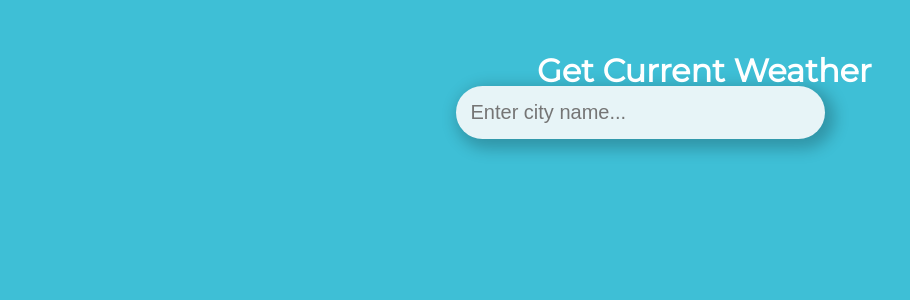
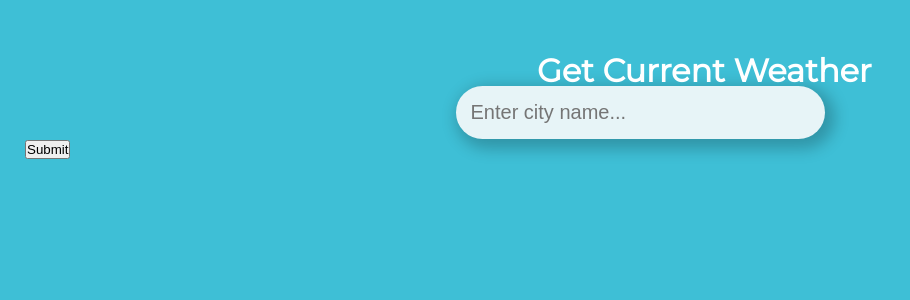
Before and after one commit to TyEverton/React-Weather-App, a React (Create React App) app: page / in a window 1280 px wide. Shown: the top 300 px of the page, without its empty margins (0-910 px from the left). Built offline with nearby package versions, Linux system fonts and the light colour scheme.

Commit message:
working on adding submit button

```diff
--- a/src/App.js
+++ b/src/App.js
@@ -68,6 +68,7 @@ function App() {
             onKeyPress={search}
           />
         </div>
+        <button className="submitBtn">Submit</button>
         {typeof weather.main != 'undefined' ? (
           <div className="results">
             <div className="locationBox">
--- a/src/index.css
+++ b/src/index.css
@@ -45,6 +45,10 @@ main {
   margin: auto;
   margin-top: 7%;
   color: black;
+}
+
+.submitBtn {
+
 }
 
 .searchBox .searchBar {
```
